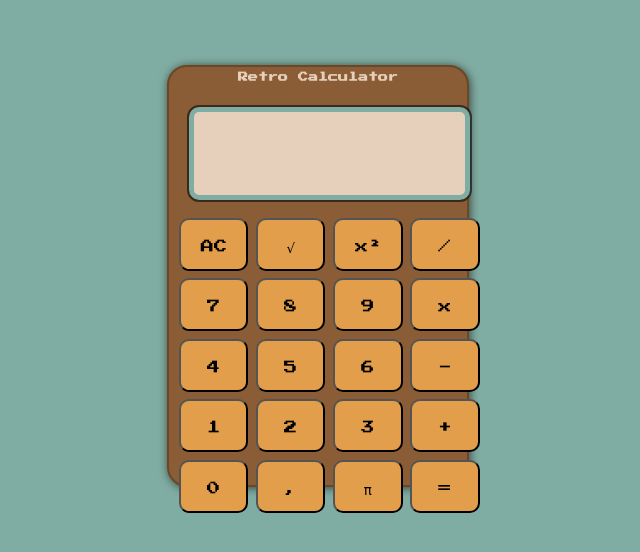
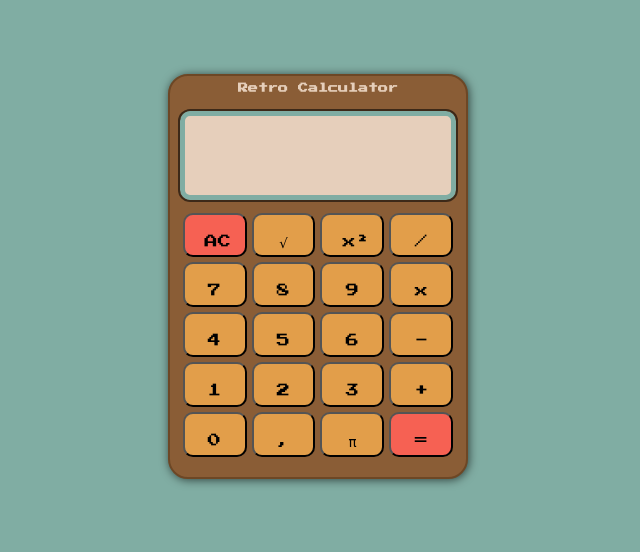
Before and after one commit to Haaitech/Haaitech_calculator, a plain HTML site: page index.html in a window 1280 px wide. Shown: the part 124-676 px from the top of the page, without its empty margins (322-962 px from the left). Drawn offline with Linux system fonts and the light colour scheme.

Commit message:
fixed overflow

```diff
--- a/CSS/style.css
+++ b/CSS/style.css
@@ -11,6 +11,8 @@ html {
 }
 
 .main-page {
+	display: flex;
+	flex-direction: column;
 	min-height: 100vh;
 	background: #80ada3;
 	display: flex;
@@ -29,7 +31,7 @@ html {
 }
 .calculator h1 {
 	color: #e6cfbb;
-	margin: 0.5rem;
+	margin: 0.75rem;
 	font-size: 1rem;
 }
 
@@ -37,7 +39,7 @@ html {
 	display: grid;
 	grid-template-columns: 25% 25% 25% 25%;
 	grid-template-rows: 14% 14% 14% 14% 14% 14% 14%;
-	gap: 0.75rem;
+	/* gap: 0.75rem; */
 	padding: 1rem;
 }
 
@@ -48,7 +50,7 @@ html {
 	outline: 2px solid #100b079e;
 	resize: none;
 	padding: 1rem;
-	margin: 1rem;
+	margin-bottom: 1rem;
 	font-family: "Press Start 2P", cursive;
 	font-size: 1.2rem;
 	letter-spacing: 0.3rem;
@@ -56,17 +58,25 @@ html {
 	grid-column: 1 / 5;
 	grid-row: 1 / 3;
 }
-textarea:focus {
-	outline: none;
-}
 
-button {
+.button {
 	padding: 2rem 2rem;
+	margin: 0.25rem;
 	background: #e29e4a;
 	border-radius: 1rem;
 	font-family: "Press Start 2P", cursive;
 	transition: ease-in-out 0.2s;
 }
-button:hover {
-	background: #ce8327;
+.button:hover {
+	background: #f89f31;
 }
+
+.button1,
+.button20 {
+	background: #f66153;
+}
+
+.button1:hover,
+.button20:hover {
+	background: #ff3825;
+}
--- a/index.html
+++ b/index.html
@@ -11,7 +11,7 @@
 			href="https://fonts.googleapis.com/css2?family=Press+Start+2P&display=swap"
 			rel="stylesheet"
 		/>
-		<title>Haaitech Calculator</title>
+		<title>Retro Calculator</title>
 	</head>
 	<body>
 		<section class="main-page">
```
